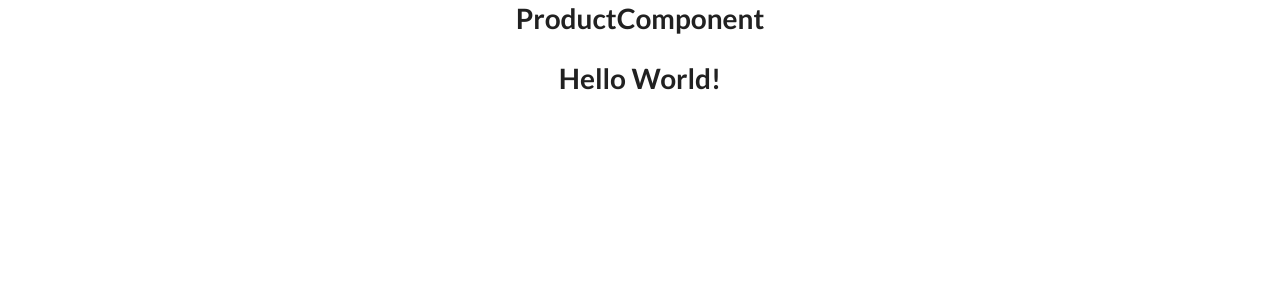
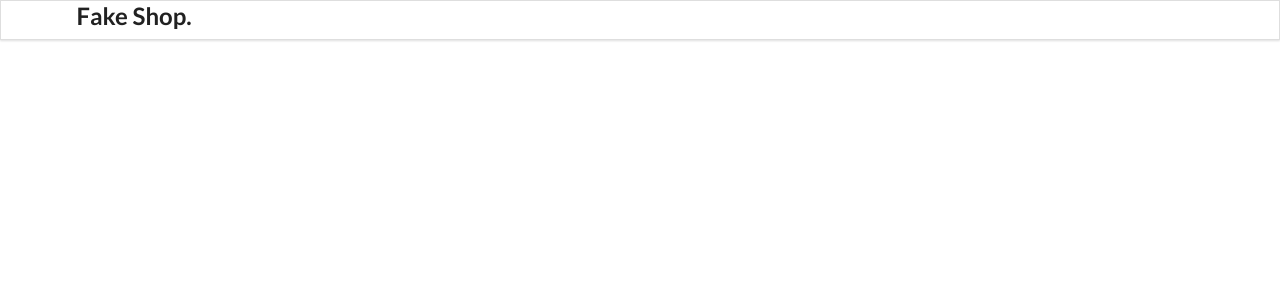
Before and after one commit to Byakuya91/E-Commerce-store, a React (Create React App) app in the folder e-commerce/: page / in a window 1280 px wide. Shown: the top 300 px of the page. Built offline with nearby package versions, Linux system fonts and the light colour scheme.

Commit message:
I've resolved the problem with the header due to me forgetting to add the Return statement. Today will be focused entirely on Routing the pages and try to get this done later today .If not, I'll exttend to Monday.

```diff
--- a/e-commerce/src/App.js
+++ b/e-commerce/src/App.js
@@ -1,12 +1,14 @@
 import "./App.css";
 import Header from "./containers/Header";
 import ProductComponent from "./containers/ProductComponent";
+import ProductDetail from "./containers/ProductDetail";
 function App() {
   return (
     <div className="App">
       <Header />
-      <ProductComponent />
-      <h1>Hello World!</h1>
+      {/* <ProductComponent />
+      <ProductDetail />
+      <h1>Hello World!</h1> */}
     </div>
   );
 }
--- a/e-commerce/src/containers/Header.js
+++ b/e-commerce/src/containers/Header.js
@@ -3,11 +3,13 @@ import React from "react";
 // define a header
 
 const Header = () => {
-  <div className="ui fixed menu">
-    <div className="ui container center">
-      <h2> Mundane Shop.</h2>
+  return (
+    <div className="ui fixed menu">
+      <div className="ui container center">
+        <h2> Fake Shop.</h2>
+      </div>
     </div>
-  </div>;
+  );
 };
 
 export default Header;
```
